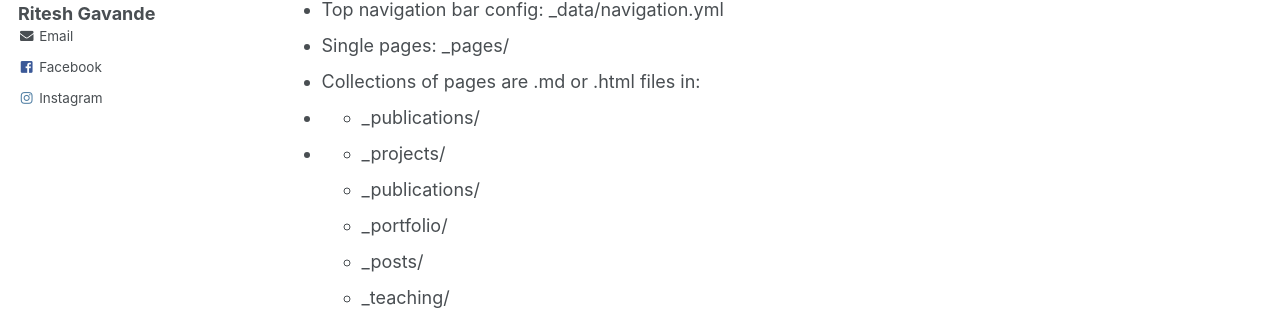
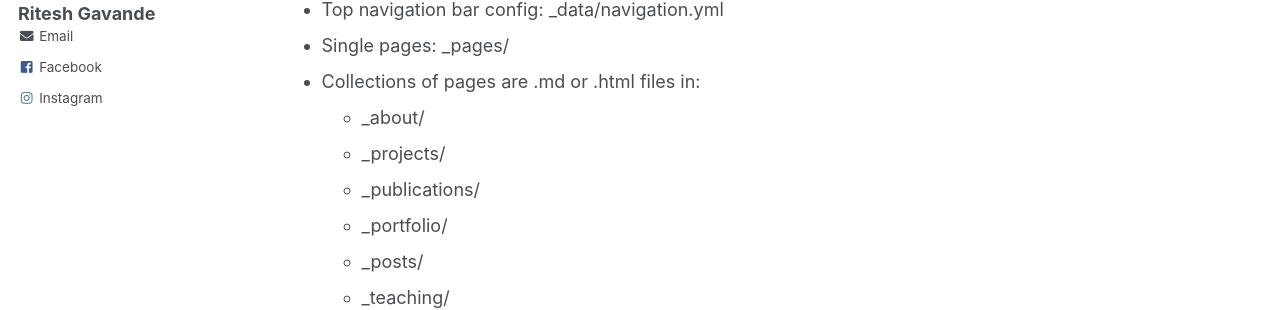
Before and after one commit to Riteshgvnd/riteshgvnd.github.io, a Jekyll site: the page built from _pages/markdown.md, in a window 1280 px wide and 900 px high. Shown: the part 302-612 px from the top of the window. Built offline with Jekyll 4.4.1, drawn with Linux system fonts in a browser that asks for light colours.

Commit message:
Update markdown.md

```diff
--- a/_pages/markdown.md
+++ b/_pages/markdown.md
@@ -13,8 +13,8 @@ redirect_from:
 * Top navigation bar config: _data/navigation.yml
 * Single pages: _pages/
 * Collections of pages are .md or .html files in:
-* * _publications/
-* * _projects/
+  * _about/
+  * _projects/
   * _publications/
   * _portfolio/
   * _posts/
```
